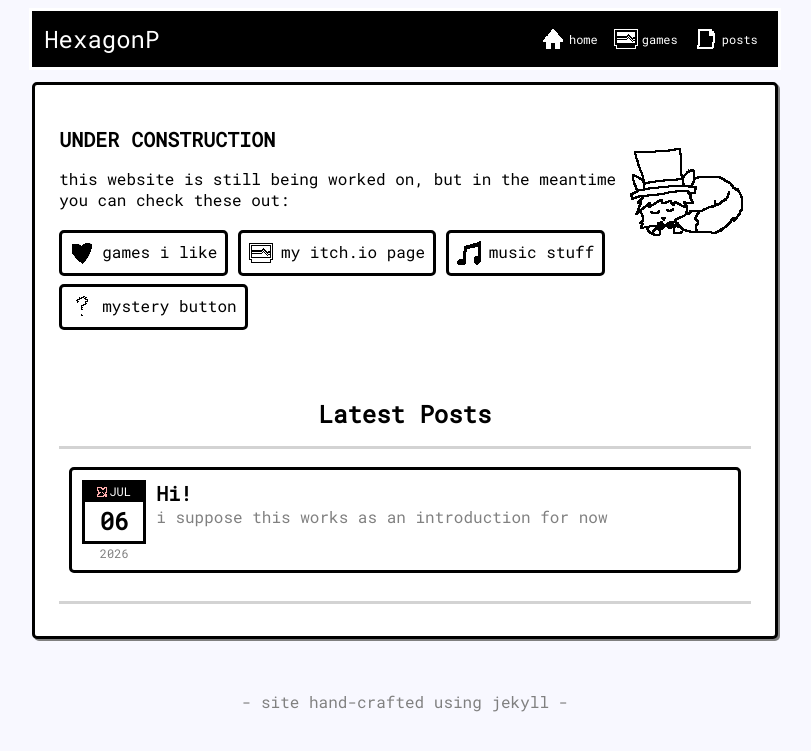
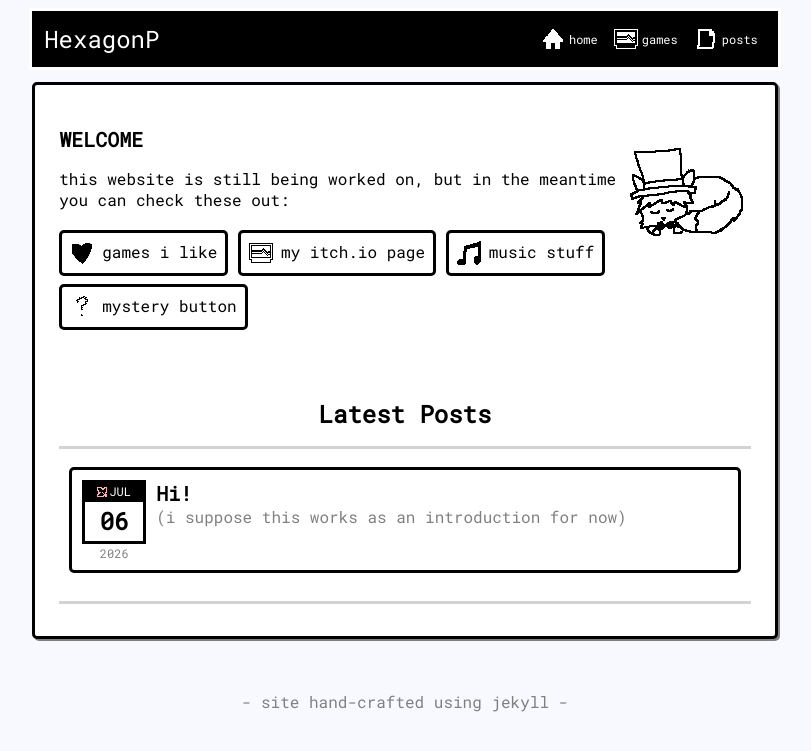
Before and after one commit to HexagonP/hexagonp.github.io, a Jekyll site: the page built from index.md, in a window 1280 px wide. Shown: the top 751 px of the page, without its empty margins (235-1046 px from the left). Built offline with Jekyll 4.4.1, drawn with Linux system fonts in a browser that asks for light colours.

Commit message:
layout tweaks + text adjustments + back button for posts

```diff
--- a/_layouts/post.html
+++ b/_layouts/post.html
@@ -13,5 +13,7 @@
         <hr>
         <div class="post_contents">{{ content }}</div>
         <hr>
+
+        {% include button_a.html icon="/assets/icons/back.png" text="post board" url="/posts/" %}
     </div>
 </div>
--- a/_sass/postboard.scss
+++ b/_sass/postboard.scss
@@ -91,5 +91,5 @@
 }
 
 .post_contents {
-    p { margin-bottom: 32px; }
+    p { margin-bottom: 32px; margin-top: 32px; }
 }
--- a/index.md
+++ b/index.md
@@ -1,10 +1,11 @@
 ---
 layout: default
 title: "home"
+excerpt: "page of a fox"
 ---
 
 <img style="float: right;" alt="fob" src="/assets/images/fob.png">
-## UNDER CONSTRUCTION
+## WELCOME
 this website is still being worked on, but in the meantime you can check these out:
 
 {% include button_a.html icon="/assets/icons/like.png" text="games i like" url="https://hexagonp2.carrd.co" %}
```
Also changed, not shown: _posts/2026-07-06-hi.md (+1 -1 lines), assets/icons/back.png (added).
